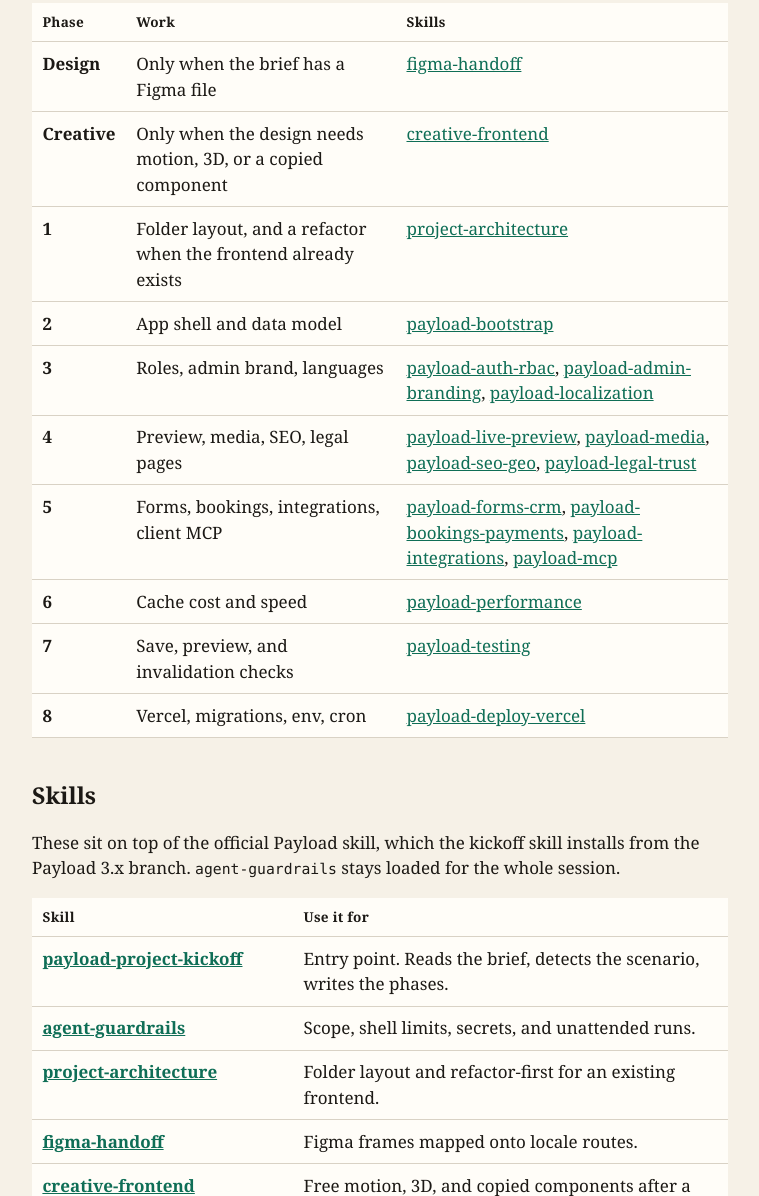
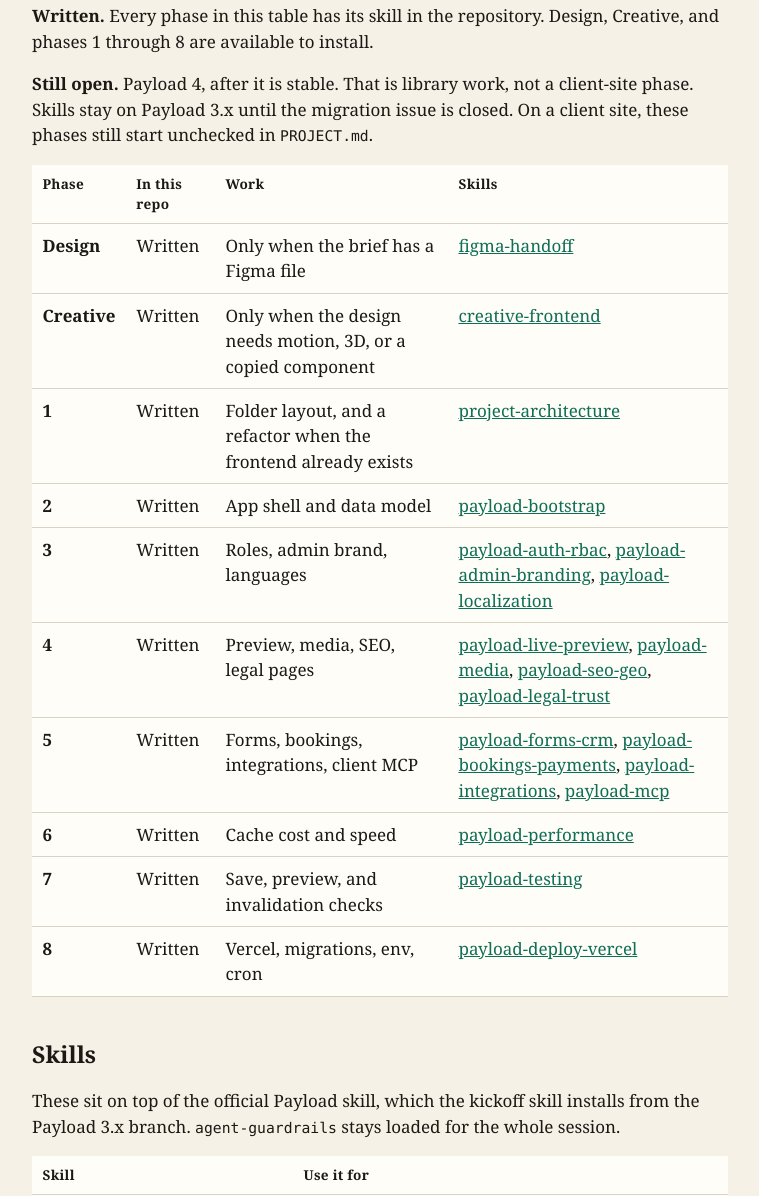
Before and after one commit to RamezHany/payload-cms-skills, a website: page docs/index.html in a window 1280 px wide. Shown: the part 775-1971 px from the top of the page, without its empty margins (260-1019 px from the left). Drawn offline with Linux system fonts and the light colour scheme.

Commit message:
docs: mark written phases and the remaining Payload 4 work (#7)
Design, Creative, and phases 1 through 8 already have skills. Payload 4 stays open until it is stable, and client projects still start the phases unchecked.

```diff
--- a/docs/index.html
+++ b/docs/index.html
@@ -29,58 +29,70 @@
     <h2 id="phases">Phases</h2>
     <p>The kickoff skill writes this list into <code>PROJECT.md</code> and works on one phase at a time. Skip a phase the brief does not need. Keep this order.</p>
     <p class="note">A Figma URL adds design handoff before phase 1. Motion, 3D, or a copied component adds the creative step after that handoff and before bootstrap.</p>
+    <p><strong>Written.</strong> Every phase in this table has its skill in the repository. Design, Creative, and phases 1 through 8 are available to install.</p>
+    <p><strong>Still open.</strong> Payload 4, after it is stable. That is library work, not a client-site phase. Skills stay on Payload 3.x until the migration issue is closed. On a client site, these phases still start unchecked in <code>PROJECT.md</code>.</p>
     <table>
       <thead>
-        <tr><th>Phase</th><th>Work</th><th>Skills</th></tr>
+        <tr><th>Phase</th><th>In this repo</th><th>Work</th><th>Skills</th></tr>
       </thead>
       <tbody>
         <tr>
           <td>Design</td>
+          <td>Written</td>
           <td>Only when the brief has a Figma file</td>
           <td><a href="https://github.com/RamezHany/payload-cms-skills/blob/master/skills/figma-handoff/SKILL.md">figma-handoff</a></td>
         </tr>
         <tr>
           <td>Creative</td>
+          <td>Written</td>
           <td>Only when the design needs motion, 3D, or a copied component</td>
           <td><a href="https://github.com/RamezHany/payload-cms-skills/blob/master/skills/creative-frontend/SKILL.md">creative-frontend</a></td>
         </tr>
         <tr>
           <td>1</td>
+          <td>Written</td>
           <td>Folder layout, and a refactor when the frontend already exists</td>
           <td><a href="https://github.com/RamezHany/payload-cms-skills/blob/master/skills/project-architecture/SKILL.md">project-architecture</a></td>
         </tr>
         <tr>
           <td>2</td>
+          <td>Written</td>
           <td>App shell and data model</td>
           <td><a href="https://github.com/RamezHany/payload-cms-skills/blob/master/skills/payload-bootstrap/SKILL.md">payload-bootstrap</a></td>
         </tr>
         <tr>
           <td>3</td>
+          <td>Written</td>
           <td>Roles, admin brand, languages</td>
           <td><a href="https://github.com/RamezHany/payload-cms-skills/blob/master/skills/payload-auth-rbac/SKILL.md">payload-auth-rbac</a>, <a href="https://github.com/RamezHany/payload-cms-skills/blob/master/skills/payload-admin-branding/SKILL.md">payload-admin-branding</a>, <a href="https://github.com/RamezHany/payload-cms-skills/blob/master/skills/payload-localization/SKILL.md">payload-localization</a></td>
         </tr>
         <tr>
           <td>4</td>
+          <td>Written</td>
           <td>Preview, media, SEO, legal pages</td>
           <td><a href="https://github.com/RamezHany/payload-cms-skills/blob/master/skills/payload-live-preview/SKILL.md">payload-live-preview</a>, <a href="https://github.com/RamezHany/payload-cms-skills/blob/master/skills/payload-media/SKILL.md">payload-media</a>, <a href="https://github.com/RamezHany/payload-cms-skills/blob/master/skills/payload-seo-geo/SKILL.md">payload-seo-geo</a>, <a href="https://github.com/RamezHany/payload-cms-skills/blob/master/skills/payload-legal-trust/SKILL.md">payload-legal-trust</a></td>
         </tr>
         <tr>
           <td>5</td>
+          <td>Written</td>
           <td>Forms, bookings, integrations, client MCP</td>
           <td><a href="https://github.com/RamezHany/payload-cms-skills/blob/master/skills/payload-forms-crm/SKILL.md">payload-forms-crm</a>, <a href="https://github.com/RamezHany/payload-cms-skills/blob/master/skills/payload-bookings-payments/SKILL.md">payload-bookings-payments</a>, <a href="https://github.com/RamezHany/payload-cms-skills/blob/master/skills/payload-integrations/SKILL.md">payload-integrations</a>, <a href="https://github.com/RamezHany/payload-cms-skills/blob/master/skills/payload-mcp/SKILL.md">payload-mcp</a></td>
         </tr>
         <tr>
           <td>6</td>
+          <td>Written</td>
           <td>Cache cost and speed</td>
           <td><a href="https://github.com/RamezHany/payload-cms-skills/blob/master/skills/payload-performance/SKILL.md">payload-performance</a></td>
         </tr>
         <tr>
           <td>7</td>
+          <td>Written</td>
           <td>Save, preview, and invalidation checks</td>
           <td><a href="https://github.com/RamezHany/payload-cms-skills/blob/master/skills/payload-testing/SKILL.md">payload-testing</a></td>
         </tr>
         <tr>
           <td>8</td>
+          <td>Written</td>
           <td>Vercel, migrations, env, cron</td>
           <td><a href="https://github.com/RamezHany/payload-cms-skills/blob/master/skills/payload-deploy-vercel/SKILL.md">payload-deploy-vercel</a></td>
         </tr>
```
Also changed, not shown: docs/ARCHITECTURE.md (+1 -1 lines), docs/ROADMAP.md (+2 -2 lines), CHANGELOG.md, README.md.
